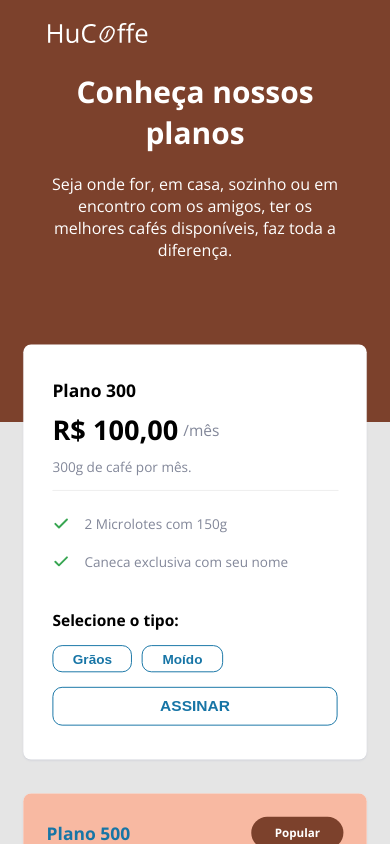
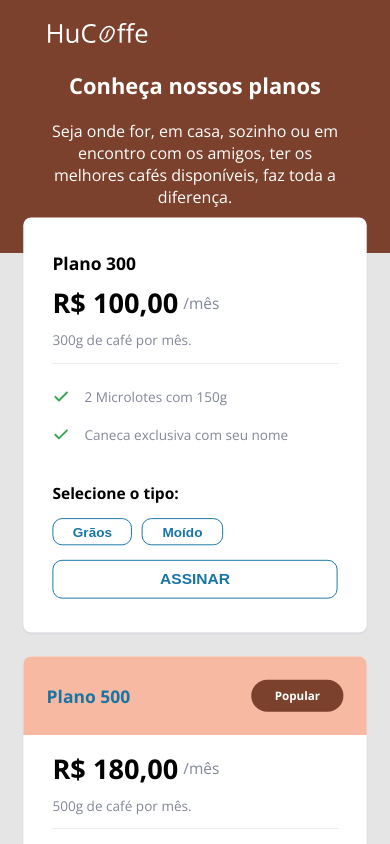
Before and after one commit to TayAmorim/React-HuCoffe, a React (Vite) app: page / in a window 390 px wide. Shown: the top 844 px of the page. Built offline with nearby package versions, Linux system fonts and the light colour scheme.

Commit message:
correção media

```diff
--- a/src/pages/Home/App.css
+++ b/src/pages/Home/App.css
@@ -34,30 +34,24 @@ main {
   flex-wrap: wrap;
 }
 
-@media (min-width: 321px) and (max-width: 412px) {
+@media (max-width: 1440px) {
   main {
-    top: 40%;
+    top: 30%;
+    gap: 10px;
+  }
+}
+
+@media (max-width: 768px) {
+  main {
+    top: 25%;
   }
   .header-home {
-    height: 50vh;
+    height: 30vh;
   }
   .header-text h1 {
-    font-size: 1.87rem;
+    font-size: 1.37rem;
   }
   .header-text p {
     font-size: 1rem;
   }
 }
-
-@media (min-width: 414px) and (max-width: 425px) {
-  main {
-    top: 28%;
-  }
-
-  .header-text h1 {
-    font-size: 1.87rem;
-  }
-  .header-text p {
-    font-size: 1rem;
-  }
-}
--- a/src/styles/global.css
+++ b/src/styles/global.css
@@ -18,13 +18,13 @@ body {
   background: #e5e5e5;
 }
 
-@media (min-width: 321px) and (max-width: 412px) {
+@media (max-width: 1024px) {
   :root {
     --container: 2rem;
   }
 }
 
-@media (min-width: 375px) and (max-width: 425px) {
+@media (max-width: 768px) {
   :root {
     --container: 3rem;
   }
```
